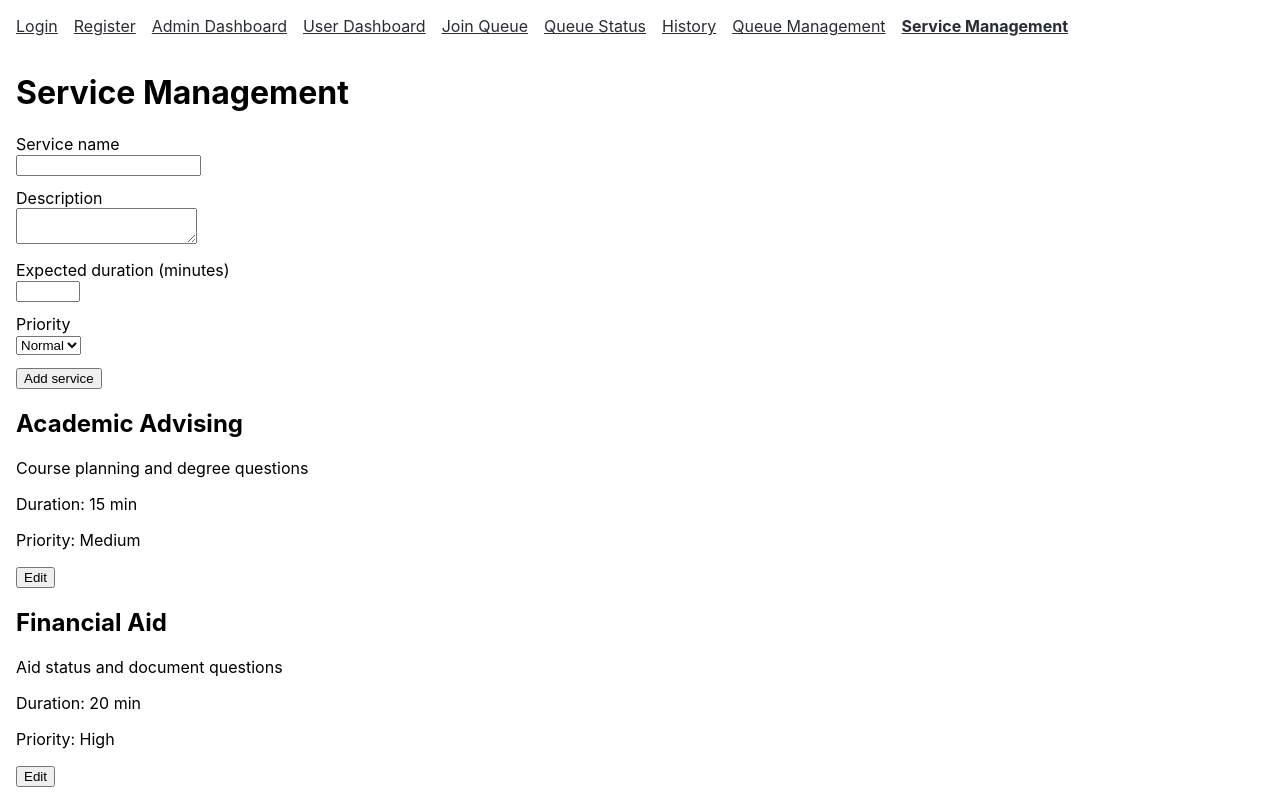
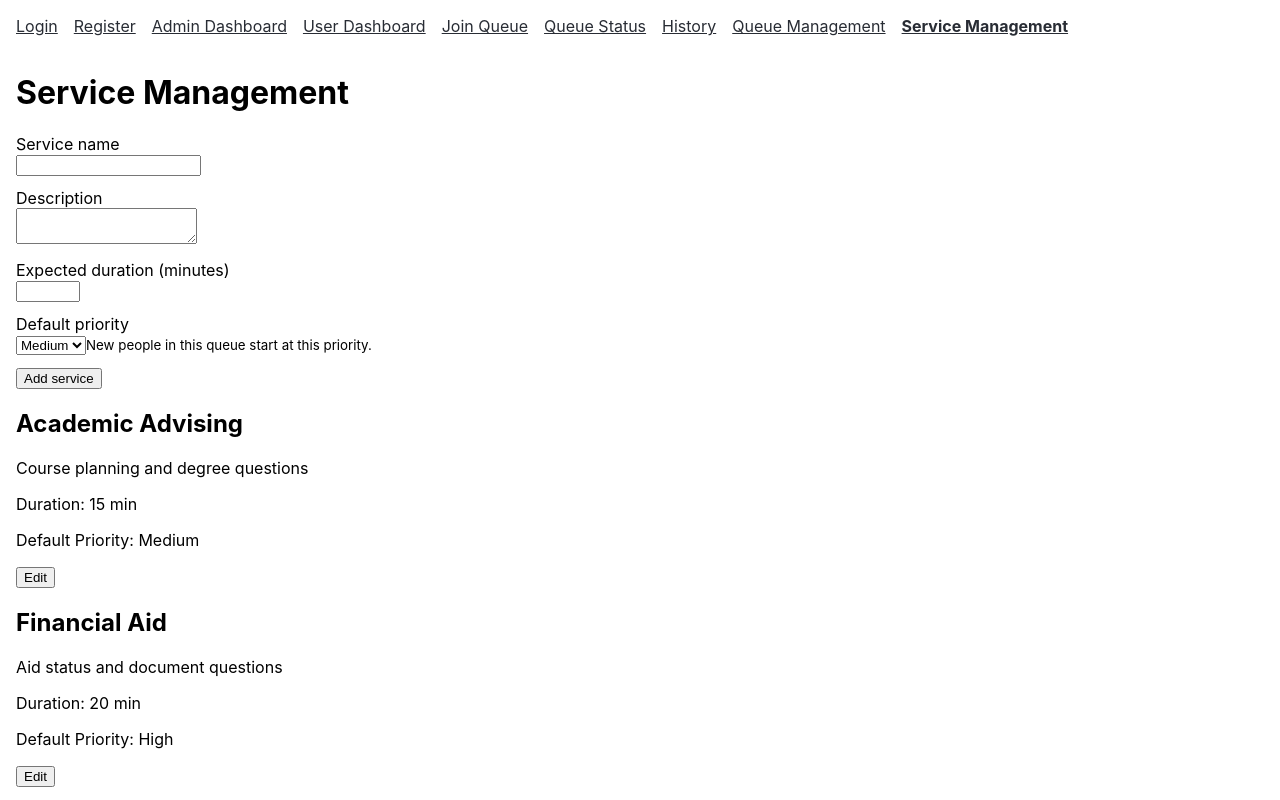
Before and after one commit to AnasLimbada91604/COSC4353, a React (Create React App) app in the folder queuesmart-frontend/: page /service-management in a window 1280 px wide. Shown: the top 800 px of the page. Built offline with nearby package versions, Linux system fonts and the light colour scheme; the HTML template or start-up script is replaced by a standard one.

Commit message:
Updated Service to use the priorityOptions array, also added priorityRank for later

```diff
--- a/queuesmart-frontend/src/data/mockQueue.js
+++ b/queuesmart-frontend/src/data/mockQueue.js
@@ -1,15 +1,15 @@
 const mockQueue = {
     1: [
-        { id: 1, name: "Priya Shah", joinedAt: "09:12" },
-        { id: 2, name: "Jordan Lee", joinedAt: "09:05" },
-        { id: 3, name: "Marcus Hill", joinedAt: "09:20" },
+        { id: 1, name: "Priya Shah", joinedAt: "09:12", priority: "High" },
+        { id: 2, name: "Jordan Lee", joinedAt: "09:05" , priority: "Medium"},
+        { id: 3, name: "Marcus Hill", joinedAt: "09:20" , priority: "Low"},
     ],
     2: [
-        { id: 4, name: "Ethan Cole", joinedAt: "09:15" },
-        { id: 5, name: "Sofia Diaz", joinedAt: "09:02" },
+        { id: 5, name: "Sofia Diaz", joinedAt: "09:02" , priority: "High"},
+        { id: 4, name: "Ethan Cole", joinedAt: "09:15" , priority: "Low"},
     ],
     3: [],
-    4: [{ id: 6, name: "Ava Nguyen", joinedAt: "09:30" }],
+    4: [{ id: 6, name: "Ava Nguyen", joinedAt: "09:30" , priority: "Low"}],
 };
 
 export default mockQueue;
--- /dev/null
+++ b/queuesmart-frontend/src/data/priorities.js
@@ -0,0 +1,2 @@
+export const priorityOptions = ["Low", "Medium", "High"];
+export const priorityRank = {High: 3, Medium: 2, Low: 1}
--- a/queuesmart-frontend/src/pages/ServiceManagement.jsx
+++ b/queuesmart-frontend/src/pages/ServiceManagement.jsx
@@ -1,12 +1,13 @@
 import { useState } from "react";
 import mockServices from "../data/mockServices";
+import { priorityOptions } from "../data/priorities"
 
 function ServiceManagement() {
 
     // Define constants
     const MAX_NAME_LENGTH = 100;
     const MAX_DURATION = 480;
-    const emptyForm = {name: "", description: "", duration: "", priority: "Normal"};
+    const emptyForm = {name: "", description: "", duration: "", priority: "Medium"};
 
     const [services, setServices] = useState(mockServices);
     const [errors, setErrors] = useState({});
@@ -37,6 +38,9 @@ function ServiceManagement() {
             nextErrors.duration = "Enter a whole number of minutes.";
         } else if (duration > MAX_DURATION) {
             nextErrors.duration = `Keep it under ${MAX_DURATION} minutes.`;
+        }
+        if (!priorityOptions.includes(values.priority)) {
+            nextErrors.priority = "Select a default priority.";
         }
         return nextErrors;
     }
@@ -93,9 +97,6 @@ function ServiceManagement() {
         setErrors({});
     }
 
-
-
-
     return (
         <main>
             <h1>Service Management</h1>
@@ -138,12 +139,22 @@ function ServiceManagement() {
                 </div>
 
                 <div>
-                    <label htmlFor="service-priority">Priority</label>
-                    <select id="service-priority" name="priority" value={form.priority} onChange={handleChange}>
-                        <option value="Low">Low</option>
-                        <option value="Normal">Normal</option>
-                        <option value="High">High</option>
+                    <label htmlFor="service-priority">Default priority</label>
+                    <select
+                        id="service-priority"
+                        name="priority"
+                        value={form.priority}
+                        onChange={handleChange}
+                        aria-describedby="service-priority-hint"
+                    >
+                        {priorityOptions.map((option) => (
+                            <option key={option} value={option}>{option}</option>
+                        ))}
                     </select>
+                    <small id="service-priority-hint" className="fieldHint">
+                        New people in this queue start at this priority.
+                    </small>
+                    {errors.priority && <p>{errors.priority}</p>}
                 </div>
 
                 <button type="submit">{editingId !== null ? "Save changes" : "Add service"}</button>
@@ -154,7 +165,7 @@ function ServiceManagement() {
                     <h2>{service.name}</h2>
                     <p>{service.description}</p>
                     <p>Duration: {service.duration} min</p>
-                    <p>Priority: {service.priority}</p>
+                    <p>Default Priority: {service.priority}</p>
                     <button type="button" onClick={() => startEdit(service)}>Edit</button>
                 </article>
             ))}
```
